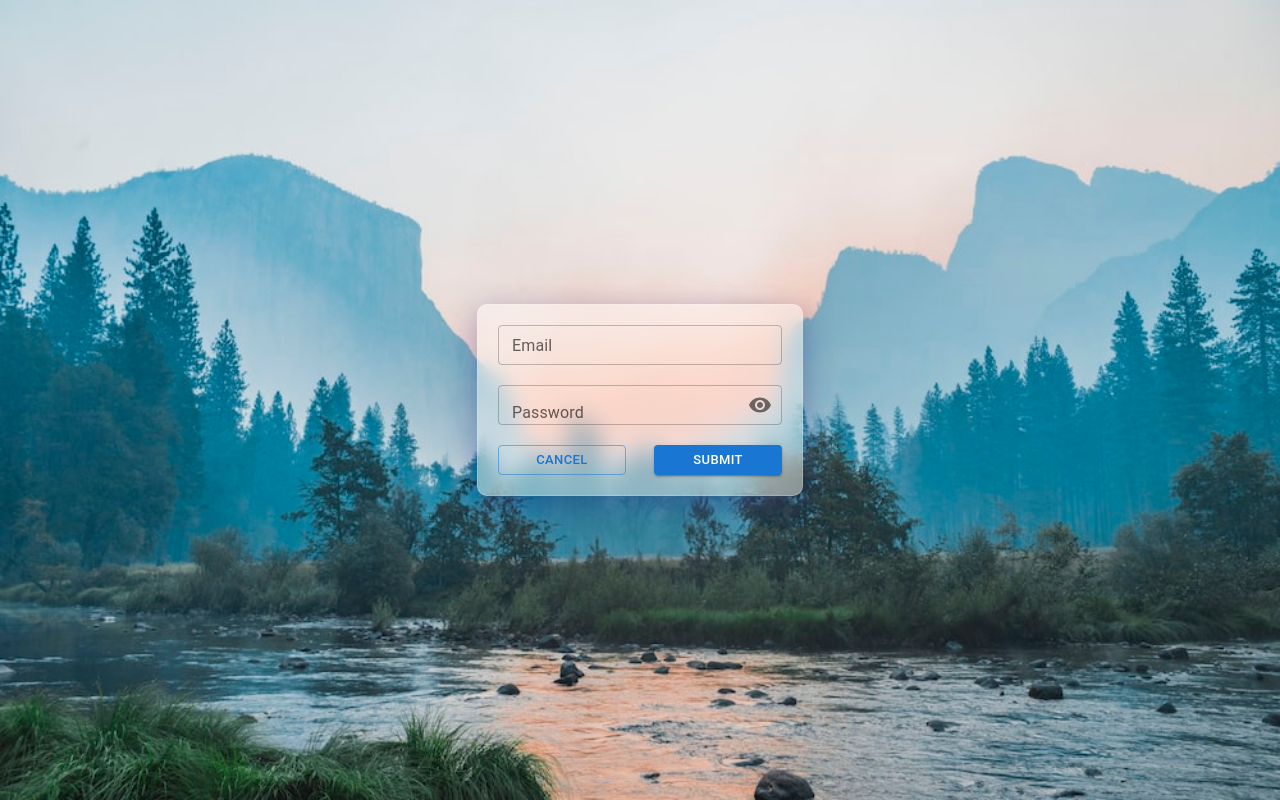
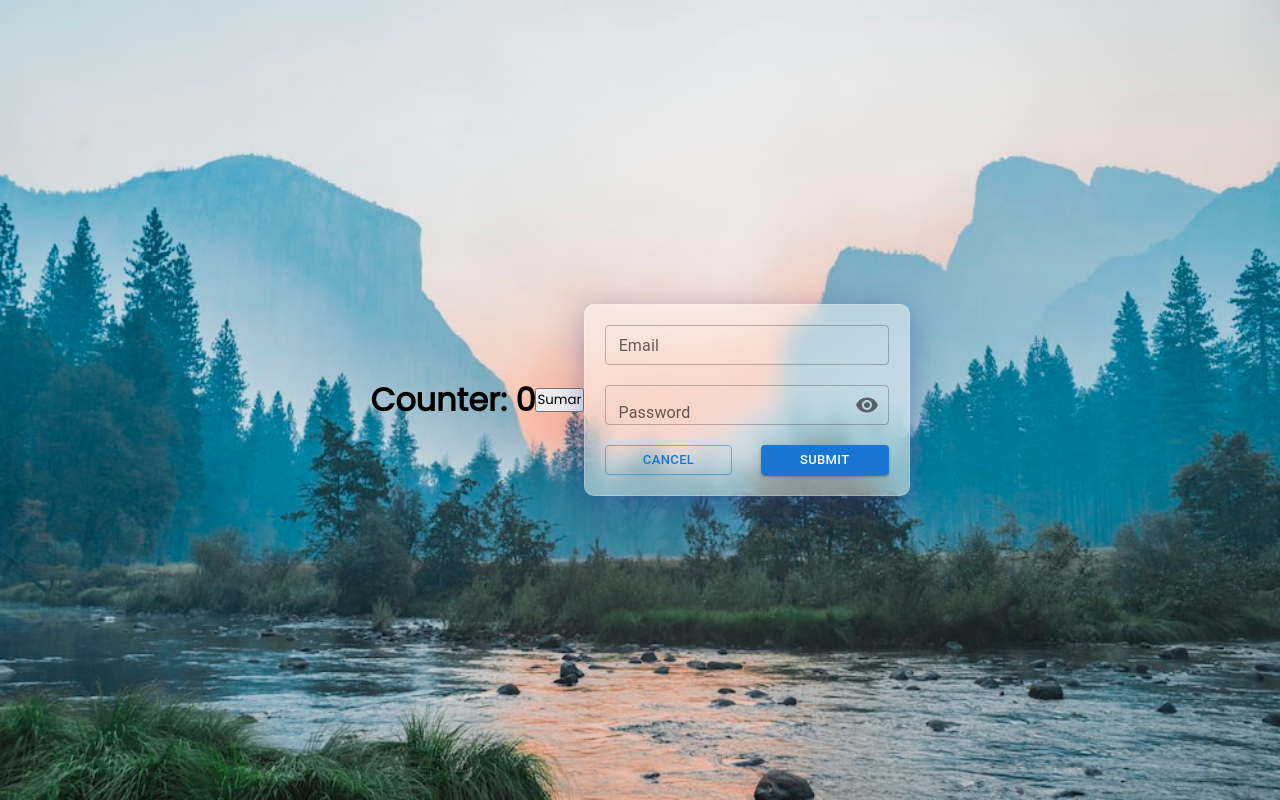
Before and after one commit to jayad23/camada_3_React_Official_Repo, a React (Vite) app: page /login in a window 1280 px wide. Built offline with nearby package versions, Linux system fonts and the light colour scheme.

Commit message:
ejemplo sencillo de contador con hook

```diff
--- a/src/components/week_6_7/class_1/pages/auth/login/Login.container.jsx
+++ b/src/components/week_6_7/class_1/pages/auth/login/Login.container.jsx
@@ -2,10 +2,11 @@ import React, { useState, useContext } from 'react'
 import { AuthenticationContext } from '../../../context/GhContext';
 import Login from './Login'
 import { useNavigate } from "react-router-dom";
+import { useCounter } from '../../../../hooks/useCounter';
 
 const LoginContainer = () => {
   const [values, setValues] = useState({ email: "", password: "" });
-
+  const [counter, handlerCounter] = useCounter();
   const { handleAuthentication } = useContext(AuthenticationContext);
 
   const handleChange = (prop) => (event) => {
@@ -26,6 +27,8 @@ const LoginContainer = () => {
     values,
     handleSubmit,
     handleChange,
+    counter,
+    handlerCounter
   }
   return <Login {...childProps} />
 }
--- a/src/components/week_6_7/class_1/pages/auth/login/Login.jsx
+++ b/src/components/week_6_7/class_1/pages/auth/login/Login.jsx
@@ -8,9 +8,12 @@ const Login = (props) => {
     values,
     handleSubmit,
     handleChange,
+    counter, handlerCounter
   } = props;
   return (
     <div className={styled.authContainer}>
+      <h1>Counter: {counter}</h1>
+      <button onClick={handlerCounter}>Sumar</button>
       <form onSubmit={handleSubmit} className={styled.formContainer}>
         <TextField
           label="Email"
--- a/src/components/week_6_7/class_1/pages/home/Home.container.jsx
+++ b/src/components/week_6_7/class_1/pages/home/Home.container.jsx
@@ -2,12 +2,13 @@ import React, { useState, useEffect } from 'react'
 import Home from './Home'
 import { useNavigate } from 'react-router-dom'
 import { useGetData } from '../../../hooks/useGetData'
+import { useCounter } from '../../../hooks/useCounter'
 
 const HomeContainer = () => {
   const [userSearch, setUserSearch] = useState("");
   const [errorMessage, setErrorMessage] = useState(null);
   const { data: usersData, isLoading, error } = useGetData(import.meta.env.VITE_APP_API_GH);
-
+  const [counter, handlerCounter] = useCounter();
   const navigate = useNavigate();
 
   const handleSubmit = () => {
@@ -24,7 +25,8 @@ const HomeContainer = () => {
     userSearch,
     setUserSearch,
     errorMessage,
-    handleSubmit
+    handleSubmit,
+    counter, handlerCounter
   }
 
   return <Home {...childProps} />
--- a/src/components/week_6_7/class_1/pages/home/Home.jsx
+++ b/src/components/week_6_7/class_1/pages/home/Home.jsx
@@ -10,7 +10,8 @@ const Home = ({
   userSearch,
   setUserSearch,
   errorMessage,
-  handleSubmit
+  handleSubmit,
+  counter, handlerCounter
 }) => {
   return (
     <Grid
@@ -22,6 +23,8 @@ const Home = ({
         xs={12}
         item
       >
+        <h1>Counter: {counter}</h1>
+        <button onClick={handlerCounter}>Sumar</button>
         <TextField
           size="small"
           label="Find a user"
--- /dev/null
+++ b/src/components/week_6_7/hooks/useCounter.jsx
@@ -0,0 +1,6 @@
+import { useState } from "react";
+export const useCounter = () => {
+  const [counter, setCounter] = useState(0);
+  const handlerCounter = () => setCounter(counter + 1);
+  return [counter, handlerCounter]
+}
```
